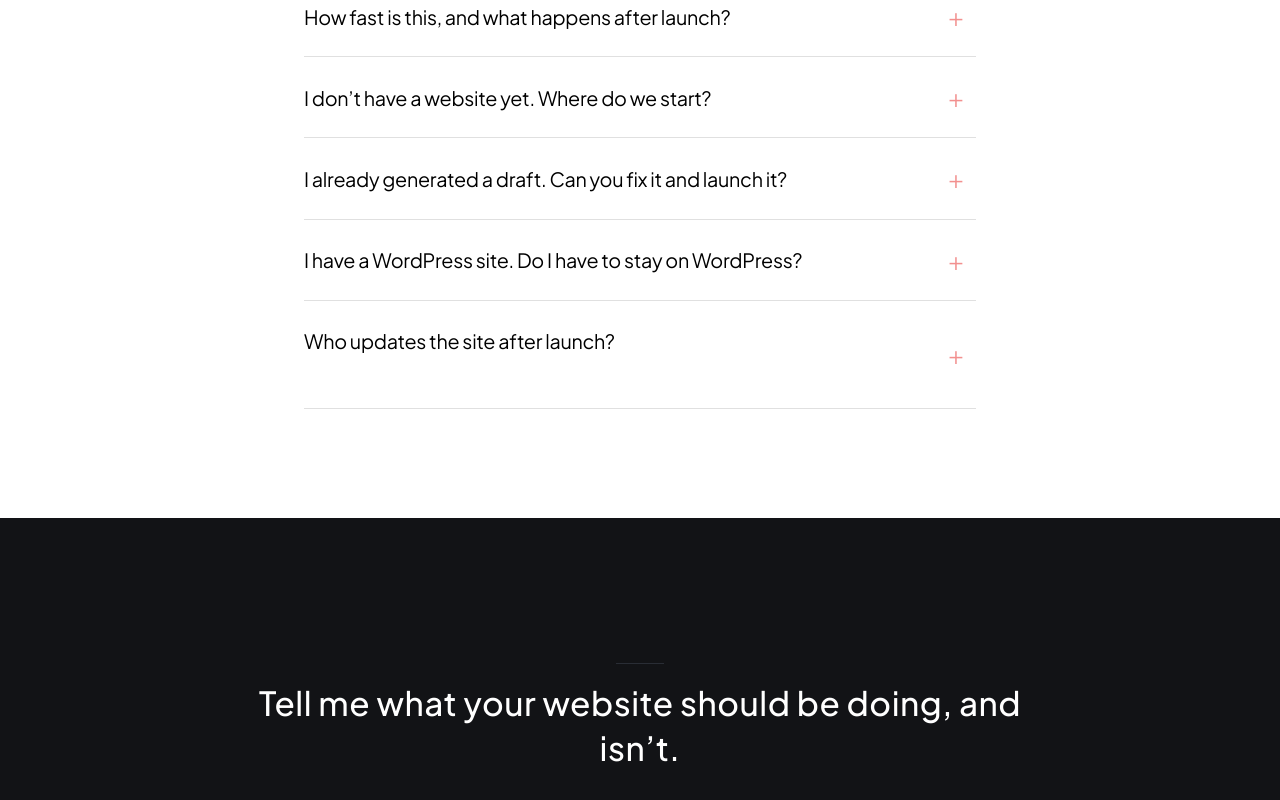
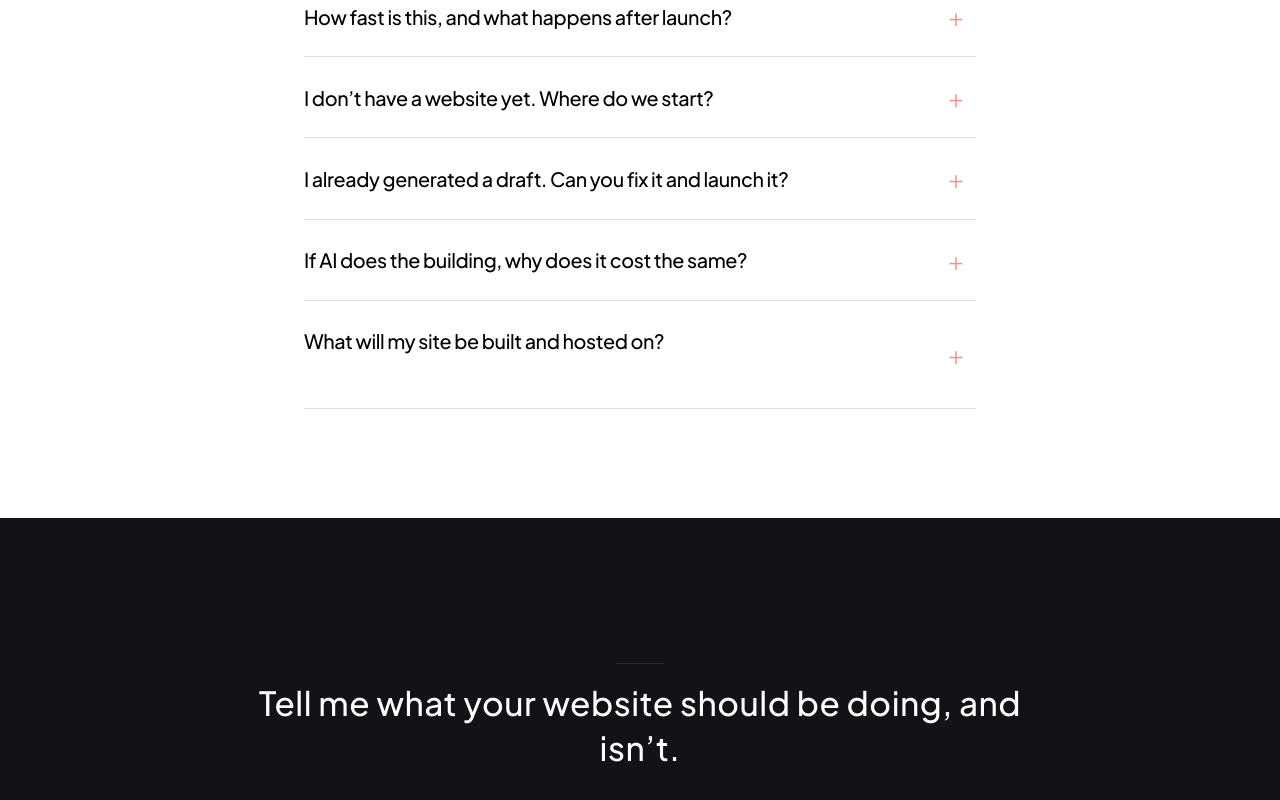
Before and after one commit to Irene2828/porfoliojuly, a Next.js app: page / in a window 1280 px wide. Shown: the part 6361-7161 px from the top of the page. Built offline with nearby package versions, Linux system fonts and the light colour scheme.

Commit message:
Homepage FAQ: 5 client questions (AI cost + platform in, updates merged); FAQ question weight 500

```diff
--- a/src/app/v2/components/FaqSection.tsx
+++ b/src/app/v2/components/FaqSection.tsx
@@ -44,6 +44,7 @@ const websiteFaqs = [
     question: 'How fast is this, and what happens after launch?',
     answers: [
       'You see a first version within days, while changes are still cheap. After launch I stay: fixes, edits, new features, per request or on a monthly care plan. You keep the logins, files and setup notes.',
+      'Routine content — products, prices, photos — can live in a simple admin panel you update yourself, or send the updates to me and I handle them. Hosting, backups and monitoring stay on my side either way.',
     ],
   },
   {
@@ -59,15 +60,16 @@ const websiteFaqs = [
     ],
   },
   {
-    question: 'I have a WordPress site. Do I have to stay on WordPress?',
+    question: 'If AI does the building, why does it cost the same?',
     answers: [
-      'No. I rebuild on a modern stack that’s faster, more secure, and needs far less upkeep than a plugin-heavy WordPress site. Your domain, content and search positions come with you, and I set up redirects so visitors and Google land in the right place. You own the site and the code. Nothing ties you to a platform, or to me.',
+      'AI made the building faster — that’s what changed for you: a first version in days instead of weeks. The price was never for typing code. It’s for the decisions — what your site says, in what order, so visitors turn into calls — and for checking that what ships is correct and secure. An accountant with better software didn’t get cheaper; he got more accurate. A dentist with better equipment didn’t cut his price; he cut your risk. A one-prompt site costs less because nobody verified it: keys in public code, no search structure, no one to call when it breaks. This price buys a checked site — and a person who answers for it.',
     ],
   },
   {
-    question: 'Who updates the site after launch?',
+    question: 'What will my site be built and hosted on?',
     answers: [
-      'Whichever way suits you. Routine content (products, partners, photos, prices) can live in a simple admin panel you update yourself. Or send the updates to me and I handle them on a care plan, with a short monthly note on what was done. Hosting, backups and monitoring stay on my side either way.',
+      'I don’t sell one platform — I recommend the setup that fits your project, your goals and your budget. Most of my builds are custom, hosted on Vercel or Cloudflare: fast and secure, no database and no plugins to hack, and you own the code, the domain and the accounts. Sometimes Framer is the right call — a simpler site, a tighter budget, a team that wants to edit pages visually — and I’ll tell you so, with the trade-off named upfront: the site lives inside their platform, and the code doesn’t leave with you. Either way you get the honest recommendation, not the convenient one — and a person who checks what ships and answers for it.',
+      'Already on WordPress? You don’t have to stay. I rebuild on the new setup and bring your domain, content and search positions with me — with redirects set up so visitors and Google land in the right place.',
     ],
   },
 ];
@@ -168,8 +170,8 @@ export default function FaqSection({ variant = 'all' }: { variant?: 'all' | 'web
           font-size: calc(var(--text-subhead) * 0.95) !important;
           line-height: 1.3;
           font-family: var(--font-heading) !important;
-          font-weight: 400 !important;
-          letter-spacing: -0.015em !important;
+          font-weight: 500 !important;
+          letter-spacing: -0.02em !important;
           color: #000000 !important;
           -webkit-text-fill-color: #000000 !important;
         }
```
